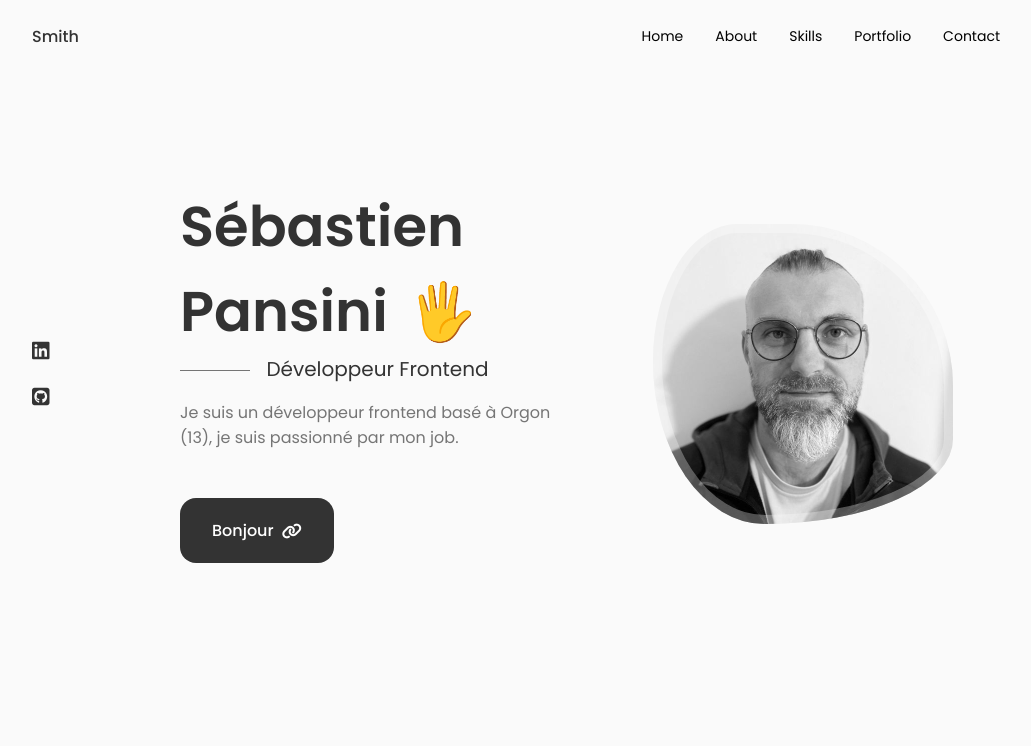
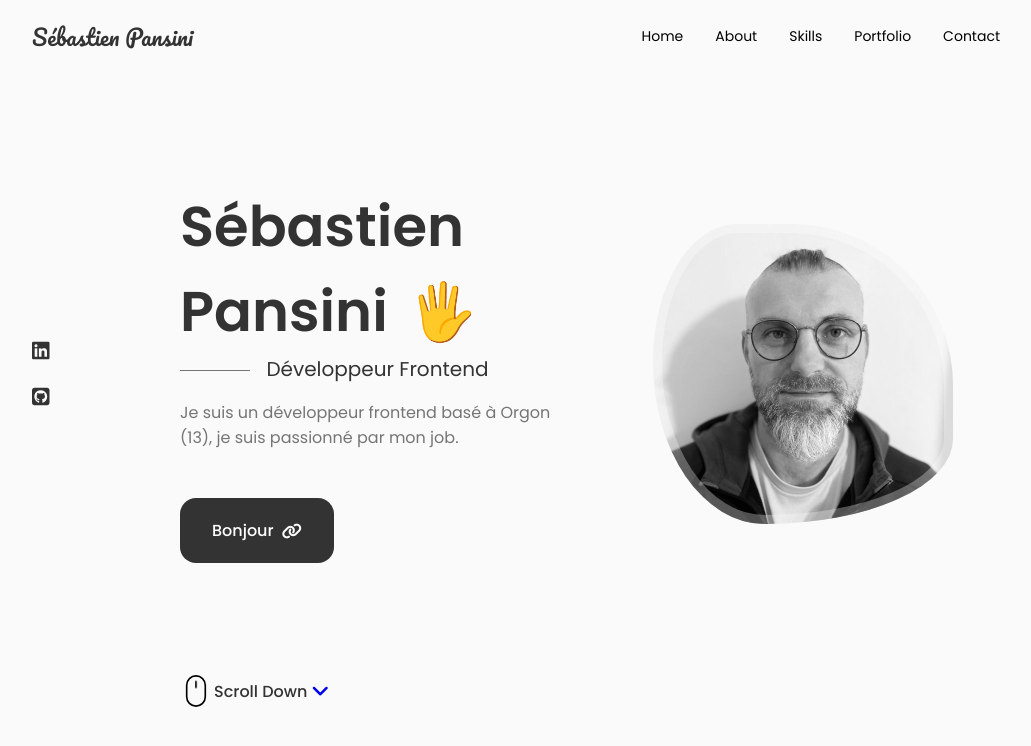
Before and after one commit to sebneedles/new-react-portfolio, a React (Create React App) app in the folder frontend/: page / in a window 1280 px wide. Shown: the top 746 px of the page, without its empty margins (124-1155 px from the left). Built offline with nearby package versions, Linux system fonts and the light colour scheme.

Commit message:
Add Home components -2

```diff
--- a/frontend/src/components/header/Header.jsx
+++ b/frontend/src/components/header/Header.jsx
@@ -8,7 +8,7 @@
     <header className="header">
       <nav className="nav container">
         <a href="index.html" className="nav__logo">
-          Smith
+          Sébastien Pansini
         </a>
         <div className={Toggle ? 'nav__menu show-menu' : 'nav__menu'}>
           <ul className="nav__list grid">
--- a/frontend/src/components/header/_header.scss
+++ b/frontend/src/components/header/_header.scss
@@ -12,6 +12,12 @@
     justify-content: space-between;
     align-items: center;
     column-gap: 1rem;
+
+    &__logo {
+      font-family: var(--body-font-title);
+      font-weight: var(--font-normal);
+      font-size: 22px;
+    }
 
     &__logo,
     &__toggle {
--- a/frontend/src/pages/home/Home.jsx
+++ b/frontend/src/pages/home/Home.jsx
@@ -1,6 +1,7 @@
 import React from 'react';
 import Data from './DataHome';
 import Social from '../../components/social/Social';
+import ScrollDown from './ScrollDown';
 
 const Home = () => {
   return (
@@ -13,6 +14,8 @@
 
           <Data />
         </div>
+
+        <ScrollDown />
       </div>
     </section>
   );
--- /dev/null
+++ b/frontend/src/pages/home/ScrollDown.jsx
@@ -0,0 +1,53 @@
+import React from 'react';
+
+const ScrollDown = () => {
+  return (
+    <div className="home__scroll">
+      <a
+        href="#about"
+        className="home__scroll-button button--flex"
+        rel="noreferrer"
+      >
+        <svg
+          width="32px"
+          height="32px"
+          class="home__scroll-mouse"
+          viewBox="0 0 247 390"
+          version="1.1"
+          xmlns="http://www.w3.org/2000/svg"
+          xmlnsXlink="http://www.w3.org/1999/xlink"
+          style={{
+            fillRule: 'evenodd',
+            clipRule: 'evenodd',
+            strokeLinecap: 'round',
+            strokeLinejoin: 'round',
+            strokeMiterlimit: '1.5',
+          }}
+        >
+          <path
+            class="wheel"
+            d="M123.359,79.775l0,72.843"
+            style={{
+              fill: 'none',
+              stroke: '#000',
+              strokeWidth: '20px',
+            }}
+          ></path>
+          <path
+            id="mouse"
+            d="M236.717,123.359c0,-62.565 -50.794,-113.359 -113.358,-113.359c-62.565,0 -113.359,50.794 -113.359,113.359l0,143.237c0,62.565 50.794,113.359 113.359,113.359c62.564,0 113.358,-50.794 113.358,-113.359l0,-143.237Z"
+            style={{
+              fill: 'none',
+              stroke: '#000',
+              strokeWidth: '20px',
+            }}
+          ></path>
+        </svg>
+        <span className="home__scroll-name">Scroll Down</span>
+        <i class="fas fa-angle-down home__scroll-arrow"></i>
+      </a>
+    </div>
+  );
+};
+
+export default ScrollDown;
--- a/frontend/src/pages/home/_home.scss
+++ b/frontend/src/pages/home/_home.scss
@@ -1,5 +1,7 @@
 .home {
   &__container {
+    row-gap: 7rem;
+
     .home__content {
       grid-template-columns: 116px repeat(2, 1fr);
       padding-top: 5.5rem;
@@ -79,5 +81,126 @@
         }
       }
     }
+
+    .home__scroll {
+      margin-left: 9.25rem;
+
+      &-button {
+      }
+
+      &-name {
+        color: var(--title-color);
+        font-weight: var(--font-medium);
+        margin-right: var(--mb-0-25);
+        margin-left: 2px;
+      }
+
+      &-arrow {
+        font-size: 1.25rem;
+        color: var() --title-color;
+      }
+    }
+
+    .wheel {
+      animation: scroll 2s ease infinite;
+    }
+
+    @keyframes scroll {
+      0% {
+        transform: translateY(0);
+      }
+      30% {
+        transform: translateY(3.75rem);
+      }
+    }
   }
 }
+
+//Breakpoints
+//Large screens
+@media screen and (max-width: 992px) {
+  .home {
+    .home__content {
+      grid-template-columns: 100px repeat(2, 1fr);
+      column-gap: 1.25rem;
+
+      .home__img {
+        width: 250px;
+        height: 250px;
+        box-shadow: inset 0 0 0 8px rgb(255 255 255 / 30%);
+      }
+
+      .home__hand {
+        width: 26px;
+        height: 26px;
+      }
+      .home__subtitle {
+        padding-left: 3.75rem;
+        margin-bottom: var(--mb-1);
+
+        &::before {
+          width: 42px;
+          top: 0.8rem;
+        }
+      }
+      .home__description {
+        max-width: initial;
+        margin-bottom: var(--mb-2-5);
+      }
+    }
+
+    .home__scroll {
+      margin-left: 7.5rem;
+    }
+  }
+}
+
+//Medium screens
+@media screen and (max-width: 768px) {
+  .home {
+    &__container {
+      // A voir si je garde
+      display: flex;
+      justify-content: center;
+      // A voir si je garde
+
+      .home__content {
+        grid-template-columns: 0.5fr 3fr;
+        padding-top: 3.5rem;
+
+        .home__img {
+          order: initial;
+          justify-self: initial;
+          box-shadow: inset 0 0 0 6px rgb(255 255 255 / 30%);
+          width: 200px;
+          height: 200px;
+        }
+
+        .home__data {
+          grid-column: 1/3;
+        }
+      }
+
+      .home__scroll {
+        display: none;
+      }
+    }
+  }
+}
+
+//Small screens
+@media screen and (max-width: 350px) {
+  .home {
+    .home__content {
+      .home__img {
+        width: 180px;
+        height: 180px;
+      }
+
+      .home__hand {
+        width: 22px;
+        height: 22px;
+      }
+    }
+  }
+}
--- a/frontend/src/styles/main.css
+++ b/frontend/src/styles/main.css
@@ -1,5 +1,5 @@
 @import url("https://fonts.googleapis.com/css2?family=Poppins:wght@100;200;300;400;500;600;700;800;900&display=swap");
-@import url("https://fonts.googleapis.com/css2?family=Kaushan+Script&display=swap");
+@import url("https://fonts.googleapis.com/css2?family=Pacifico&display=swap");
 :root {
   --header-height: 3rem;
   --hue: 0;
@@ -10,7 +10,7 @@
   --body-color: hsl(var(--hue), var(--sat), 98%);
   --container-color: #fff;
   --body-font: "Poppins", sans-serif;
-  --body-font-title: "Kaushan Script", cursive;
+  --body-font-title: "Pacifico", cursive;
   --big-font-size: 3.5rem;
   --h1-font-size: 2.25rem;
   --h2-font-size: 1.5rem;
@@ -97,8 +97,23 @@
     margin-left: var(--mb-1-5);
     margin-right: var(--mb-1-5);
   }
+  .button {
+    padding: 1rem;
+  }
+  .button__icon {
+    width: 22px;
+    height: 22px;
+  }
+}
+@media screen and (max-width: 768px) {
+  .section {
+    padding: 2rem 0 4rem;
+  }
 }
 @media screen and (max-width: 350px) {
+  :root {
+    --big-font-size: 2.25rem;
+  }
   .container {
     margin-left: var(--mb-1);
     margin-right: var(--mb-1);
@@ -168,6 +183,11 @@
   align-items: center;
   -moz-column-gap: 1rem;
        column-gap: 1rem;
+}
+.header .nav__logo {
+  font-family: var(--body-font-title);
+  font-weight: var(--font-normal);
+  font-size: 22px;
 }
 .header .nav__logo, .header .nav__toggle {
   color: var(--title-color);
@@ -258,6 +278,9 @@
          column-gap: 0;
   }
 }
+.home__container {
+  row-gap: 7rem;
+}
 .home__container .home__content {
   grid-template-columns: 116px repeat(2, 1fr);
   padding-top: 5.5rem;
@@ -341,4 +364,102 @@
 .home__container .home__content .home__data .home__description {
   max-width: 400px;
   margin-bottom: var(--mb-3);
+}
+.home__container .home__scroll {
+  margin-left: 9.25rem;
+}
+.home__container .home__scroll-name {
+  color: var(--title-color);
+  font-weight: var(--font-medium);
+  margin-right: var(--mb-0-25);
+  margin-left: 2px;
+}
+.home__container .home__scroll-arrow {
+  font-size: 1.25rem;
+  color: var() --title-color;
+}
+.home__container .wheel {
+  -webkit-animation: scroll 2s ease infinite;
+          animation: scroll 2s ease infinite;
+}
+@-webkit-keyframes scroll {
+  0% {
+    transform: translateY(0);
+  }
+  30% {
+    transform: translateY(3.75rem);
+  }
+}
+@keyframes scroll {
+  0% {
+    transform: translateY(0);
+  }
+  30% {
+    transform: translateY(3.75rem);
+  }
+}
+
+@media screen and (max-width: 992px) {
+  .home .home__content {
+    grid-template-columns: 100px repeat(2, 1fr);
+    -moz-column-gap: 1.25rem;
+         column-gap: 1.25rem;
+  }
+  .home .home__content .home__img {
+    width: 250px;
+    height: 250px;
+    box-shadow: inset 0 0 0 8px rgba(255, 255, 255, 0.3);
+  }
+  .home .home__content .home__hand {
+    width: 26px;
+    height: 26px;
+  }
+  .home .home__content .home__subtitle {
+    padding-left: 3.75rem;
+    margin-bottom: var(--mb-1);
+  }
+  .home .home__content .home__subtitle::before {
+    width: 42px;
+    top: 0.8rem;
+  }
+  .home .home__content .home__description {
+    max-width: initial;
+    margin-bottom: var(--mb-2-5);
+  }
+  .home .home__scroll {
+    margin-left: 7.5rem;
+  }
+}
+@media screen and (max-width: 768px) {
+  .home__container {
+    display: flex;
+    justify-content: center;
+  }
+  .home__container .home__content {
+    grid-template-columns: 0.5fr 3fr;
+    padding-top: 3.5rem;
+  }
+  .home__container .home__content .home__img {
+    order: initial;
+    justify-self: initial;
+    box-shadow: inset 0 0 0 6px rgba(255, 255, 255, 0.3);
+    width: 200px;
+    height: 200px;
+  }
+  .home__container .home__content .home__data {
+    grid-column: 1/3;
+  }
+  .home__container .home__scroll {
+    display: none;
+  }
+}
+@media screen and (max-width: 350px) {
+  .home .home__content .home__img {
+    width: 180px;
+    height: 180px;
+  }
+  .home .home__content .home__hand {
+    width: 22px;
+    height: 22px;
+  }
 }/*# sourceMappingURL=main.css.map */
--- a/frontend/src/styles/main.scss
+++ b/frontend/src/styles/main.scss
@@ -4,8 +4,8 @@
 
 // Components
 @import '../components/header/header';
-@import '../components/nav/nav';
 @import '../components/footer/footer';
 
 // Pages
 @import '../pages/home/home';
+@import '../pages/about/about';
--- a/frontend/src/styles/utils/_variables.scss
+++ b/frontend/src/styles/utils/_variables.scss
@@ -2,8 +2,8 @@
 // Poppins
 @import url('https://fonts.googleapis.com/css2?family=Poppins:wght@100;200;300;400;500;600;700;800;900&display=swap');
 
-// Kaushan
-@import url('https://fonts.googleapis.com/css2?family=Kaushan+Script&display=swap');
+// Pacifico
+@import url('https://fonts.googleapis.com/css2?family=Pacifico&display=swap');
 
 :root {
   --header-height: 3rem;
@@ -19,7 +19,7 @@
 
   //Font-Family
   --body-font: 'Poppins', sans-serif;
-  --body-font-title: 'Kaushan Script', cursive;
+  --body-font-title: 'Pacifico', cursive;
 
   //Font-Size
   --big-font-size: 3.5rem;
@@ -128,10 +128,22 @@
     margin-left: var(--mb-1-5);
     margin-right: var(--mb-1-5);
   }
+
+  .button {
+    padding: 1rem;
+
+    &__icon {
+      width: 22px;
+      height: 22px;
+    }
+  }
 }
 
 //Medium screens
 @media screen and (max-width: 768px) {
+  .section {
+    padding: 2rem 0 4rem;
+  }
 }
 
 @media screen and (max-width: 576px) {
@@ -139,6 +151,9 @@
 
 //Small screens
 @media screen and (max-width: 350px) {
+  :root {
+    --big-font-size: 2.25rem;
+  }
   .container {
     margin-left: var(--mb-1);
     margin-right: var(--mb-1);
```
Also changed, not shown: frontend/src/pages/about/About.jsx (added, +7 -0 lines), frontend/src/assets/scroll.svg (added), frontend/src/components/nav/_nav.scss (deleted), frontend/src/pages/about/_about.scss (added), 1 other file (tests, documents, lock files or other folders).
